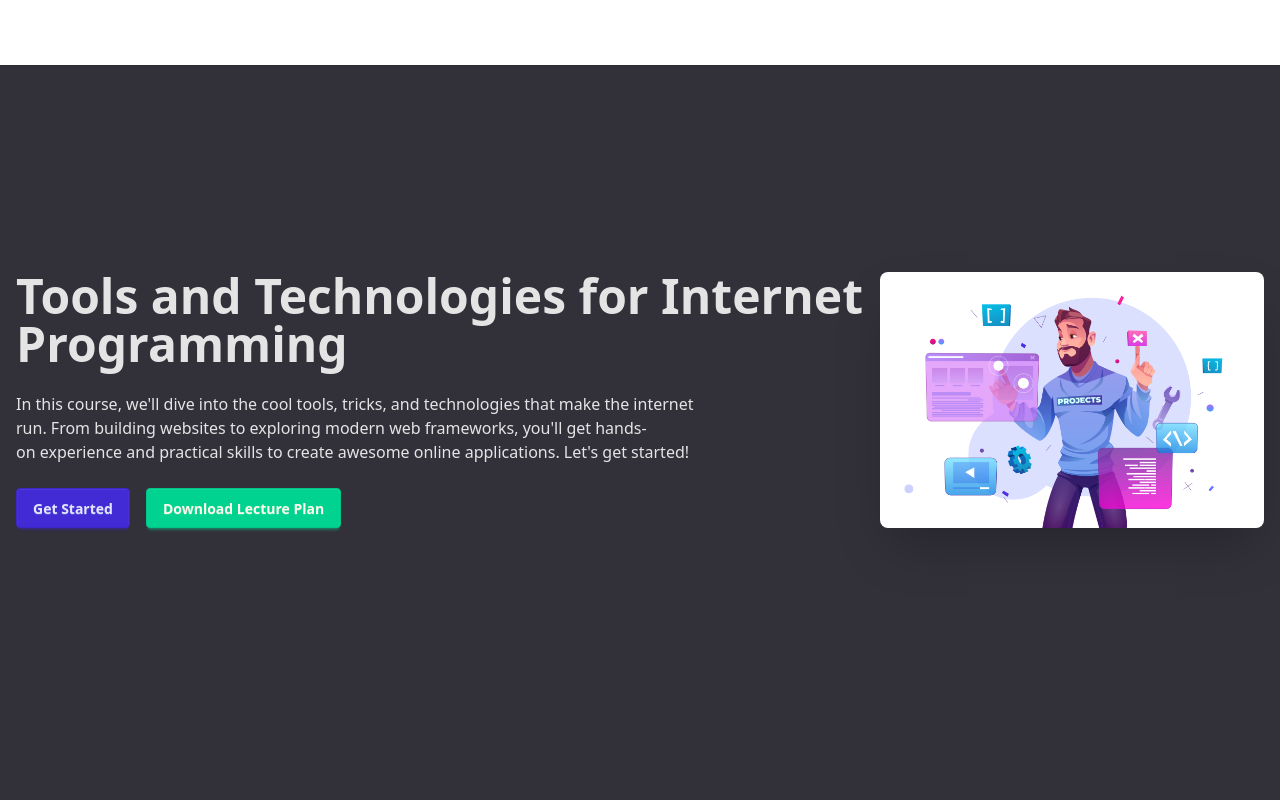
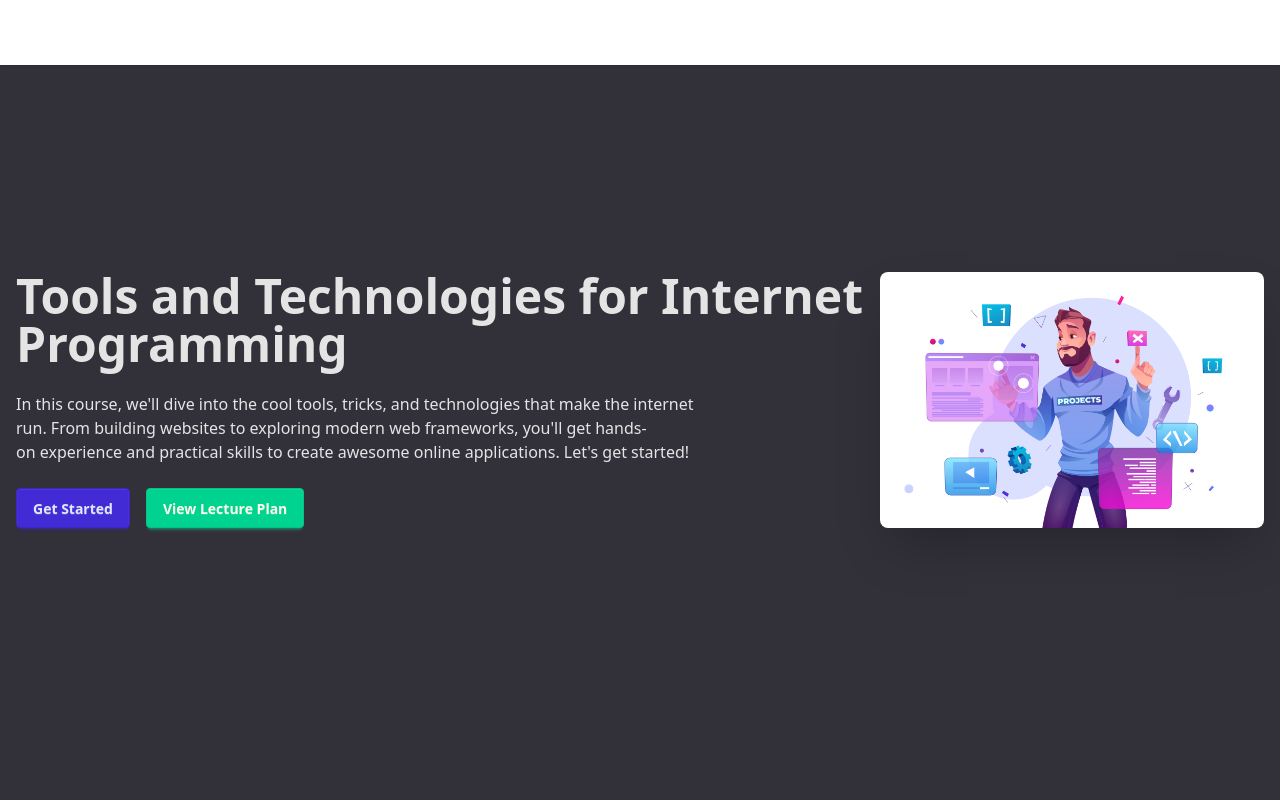
Before and after one commit to Mahirshadid/ToolsWeb, a React (Vite) app: page / in a window 1280 px wide. Shown: the top 800 px of the page. Built offline with nearby package versions, Linux system fonts and the light colour scheme.

Commit message:
adding lecture plan

```diff
--- a/src/pages/Homepage.jsx
+++ b/src/pages/Homepage.jsx
@@ -67,7 +67,8 @@ const Homepage = () => {
             <button className="btn btn-primary" onClick={handscroll}>Get Started</button>
             <button className="btn btn-success ml-4 text-amber-50">
               <a href='./public/files/CSE-3532-LECTURE- PLAN (Updated).pdf'
-              download='Tools_Lecture_Plan_MAS.pdf'>Download Lecture Plan</a>
+              target="_blank"
+              rel="noopener noreferrer">View Lecture Plan</a>
             </button>
           </div>
         </div>
```
